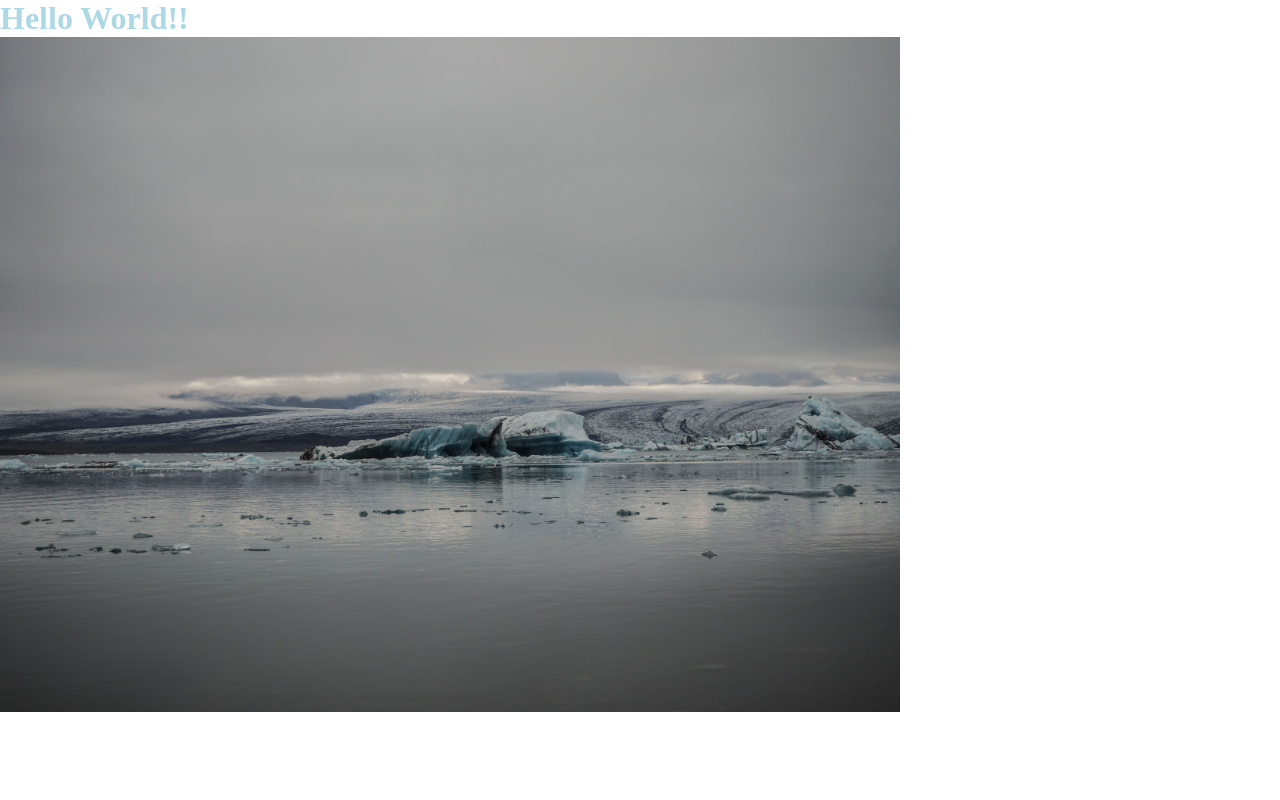
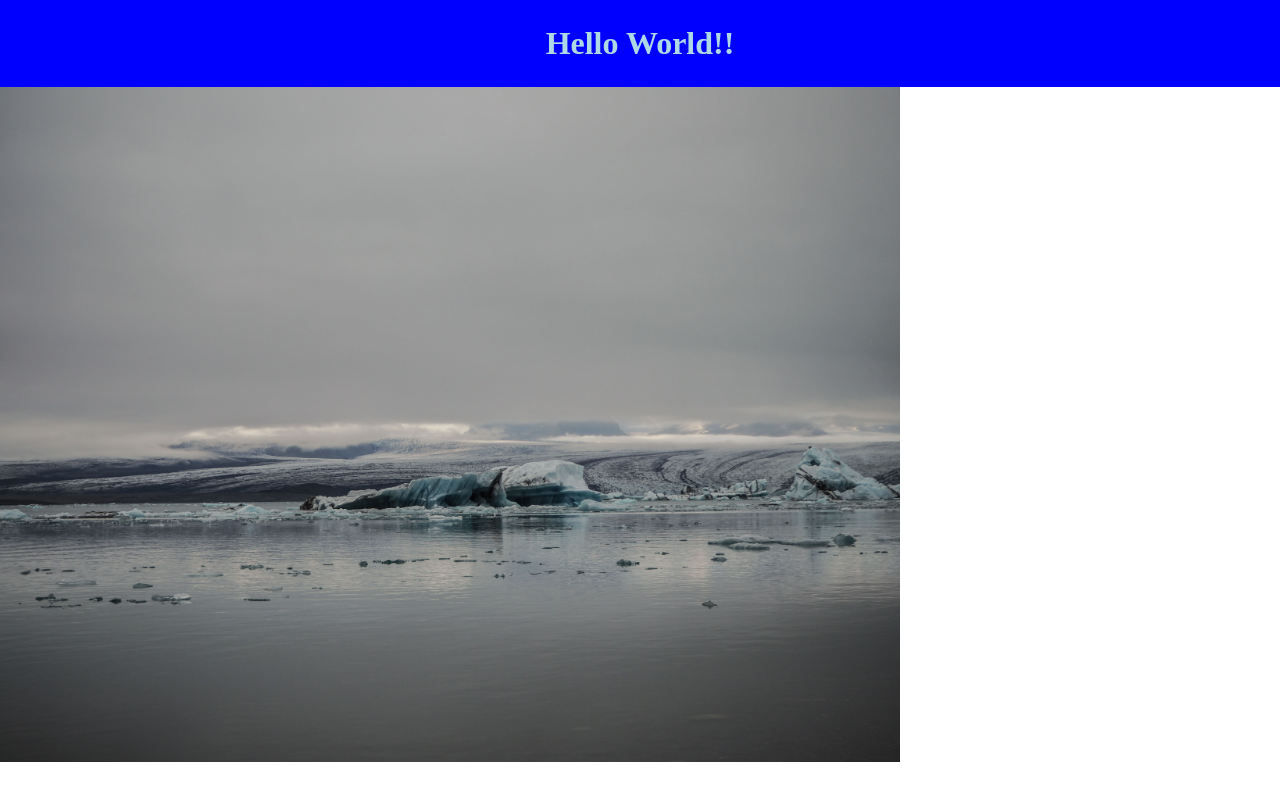
Before and after one commit to Limson91/vue-hello, a plain HTML site: page index.html in a window 1280 px wide. Drawn offline with nearby package versions, Linux system fonts and the light colour scheme.

Commit message:
add some title style

```diff
--- a/css/style.css
+++ b/css/style.css
@@ -10,4 +10,13 @@ img {
 
 .blue {
     color: lightblue;
+    text-align: center;
 }
+
+.bg-color {
+    background-color: blue;
+}
+
+.padding {
+    padding: 25px;
+}
--- a/js/app.js
+++ b/js/app.js
@@ -5,7 +5,7 @@ createApp({
     {
         return {
             message: "Hello World!!",
-            color: "blue",
+            color: "blue padding bg-color",
             img: "img/P8200368.jpg",
             imageContainer: "size"
         }
```
